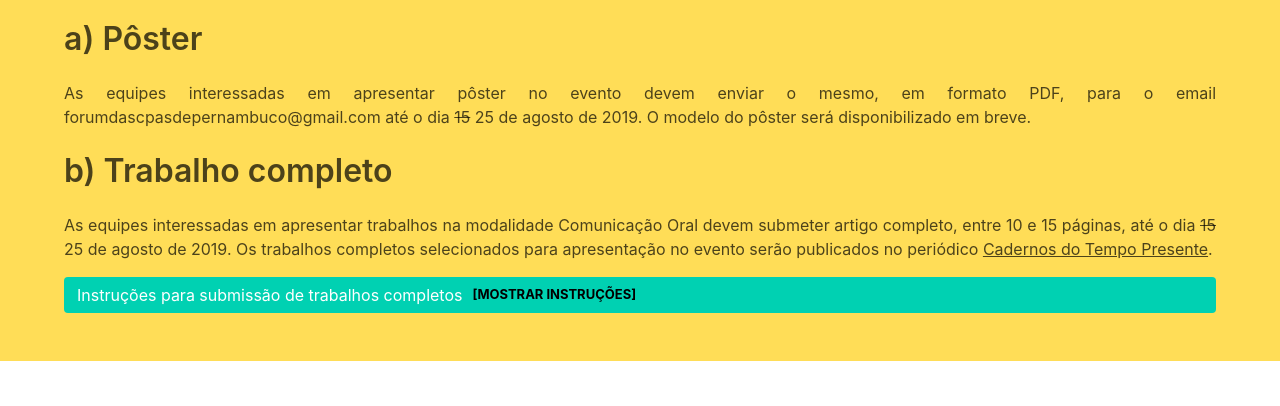
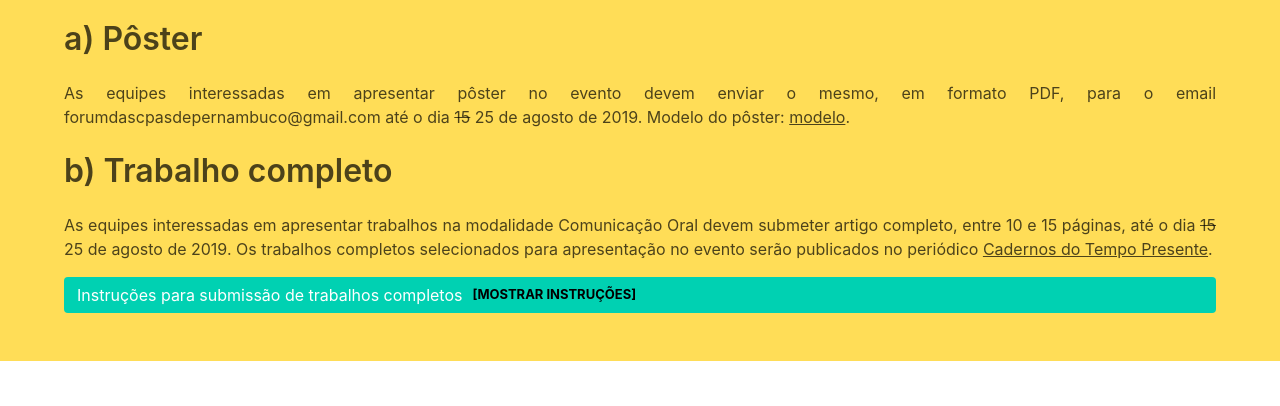
Before and after one commit to jhcp/5forumCPA-PE, a plain HTML site: page index.html in a window 1280 px wide. Shown: the part 1491-1897 px from the top of the page. Drawn offline with Linux system fonts and the light colour scheme.

Commit message:
link para modelo do poster

```diff
--- a/index.html
+++ b/index.html
@@ -242,7 +242,7 @@
             </h3>
             <div class="content has-text-justified">
               <p>As equipes interessadas em apresentar pôster no evento devem enviar o mesmo, em formato PDF, para o email forumdascpasdepernambuco@gmail.com até o dia <strike>15</strike> 25 de agosto de 2019.
-              O modelo do pôster será disponibilizado em breve.</p>
+                  Modelo do pôster: <a href="Modelo Poster.pptx">modelo</a>.</p>
             </div>
 
             <h2 class="title">
```
